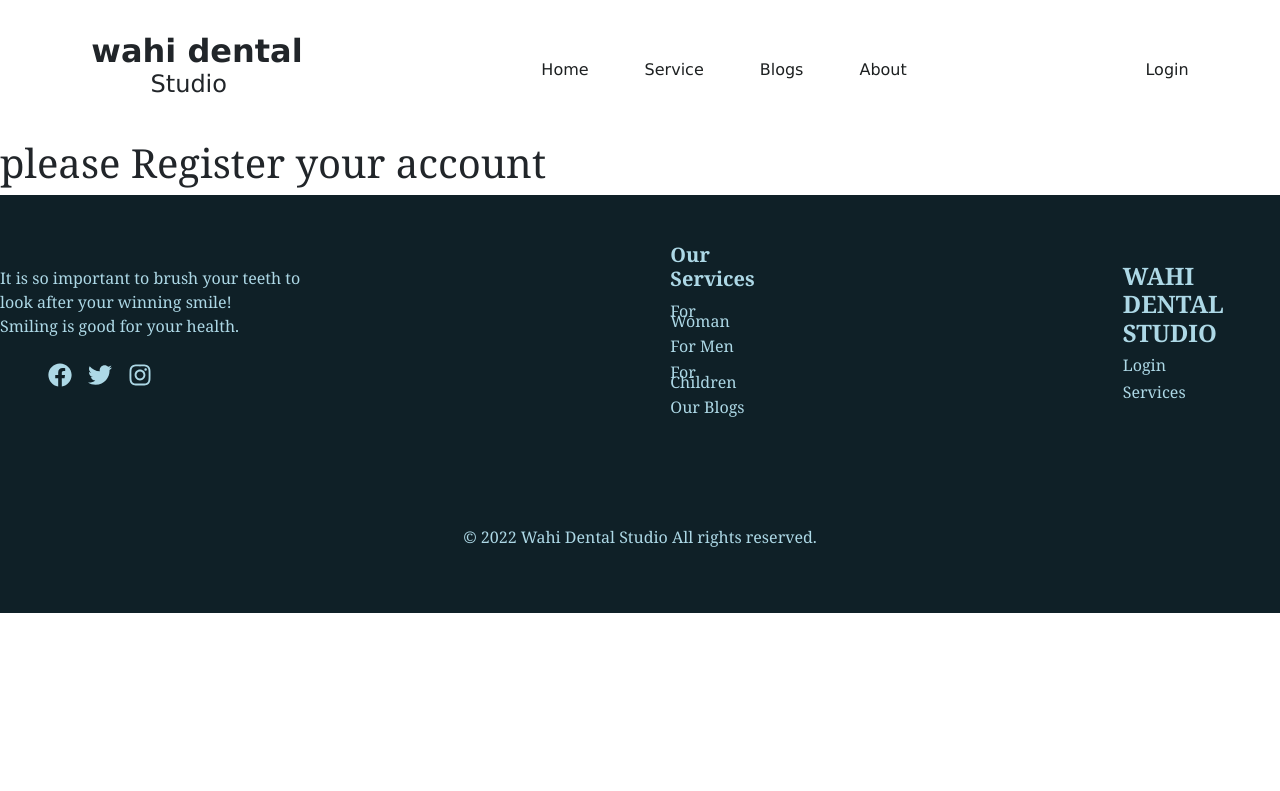
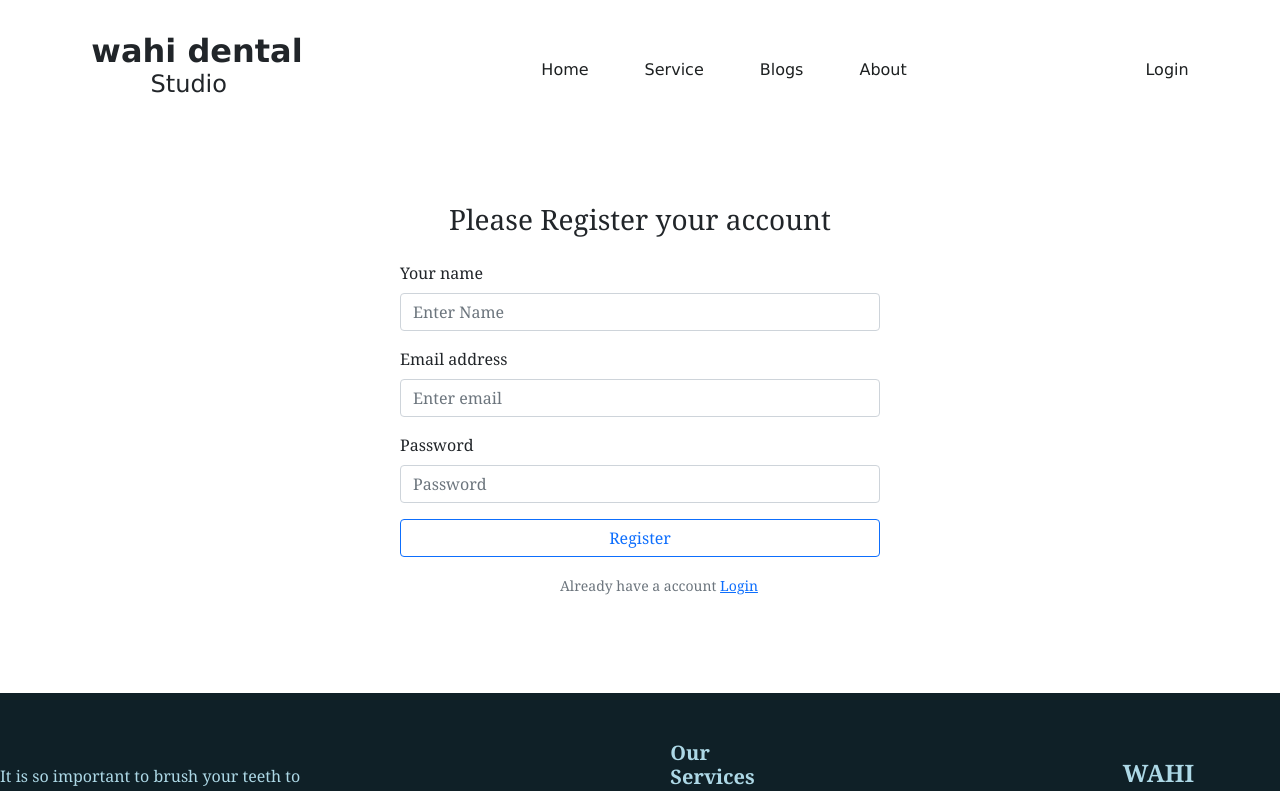
Before and after one commit to borhansahed/wahi-dental, a React (Create React App) app: page /register in a window 1280 px wide. Shown: the top 791 px of the page. Built offline with nearby package versions, Linux system fonts and the light colour scheme.

Commit message:
register from done

```diff
--- a/src/Register/Register.js
+++ b/src/Register/Register.js
@@ -1,9 +1,41 @@
 import React from 'react';
+import { Button, Form } from 'react-bootstrap';
+import { Link } from 'react-router-dom';
 
 const Register = () => {
     return (
         <div>
-            <h1>please Register your account</h1>
+
+            <div className='login-container'>
+            <h3 className='text-center'>Please Register your account</h3>
+          <div className='mx-auto'>
+          <Form  className=' form-container ' >
+  <Form.Group className="mb-3" controlId="formBasicEmail">
+    <Form.Label>Your name</Form.Label>
+    <Form.Control type="text" placeholder="Enter Name" />
+
+  </Form.Group>
+  <Form.Group className="mb-3" controlId="formBasicEmail">
+    <Form.Label>Email address</Form.Label>
+    <Form.Control type="email" placeholder="Enter email" />
+
+  </Form.Group>
+
+  <Form.Group className="mb-3" controlId="formBasicPassword">
+    <Form.Label>Password</Form.Label>
+    <Form.Control type="password" placeholder="Password" />
+  </Form.Group>
+
+
+  <Button variant="btn btn-outline-primary d-block w-100 mb-3" type="submit">
+    Register
+  </Button>
+  <Form.Text className=" register-text">
+     Already have a account <Link to="/login">Login</Link>
+    </Form.Text>
+</Form>
+          </div>
+        </div>
         </div>
     );
 };
```
